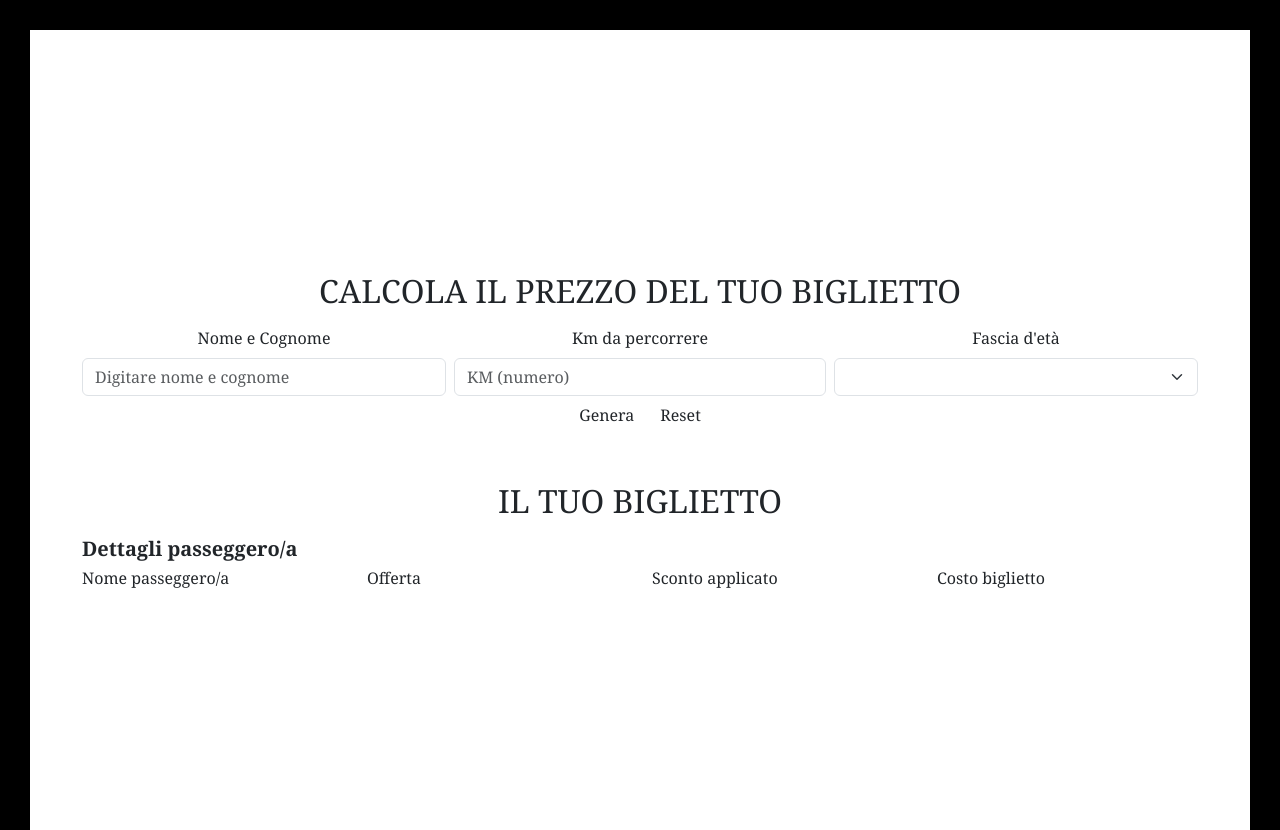
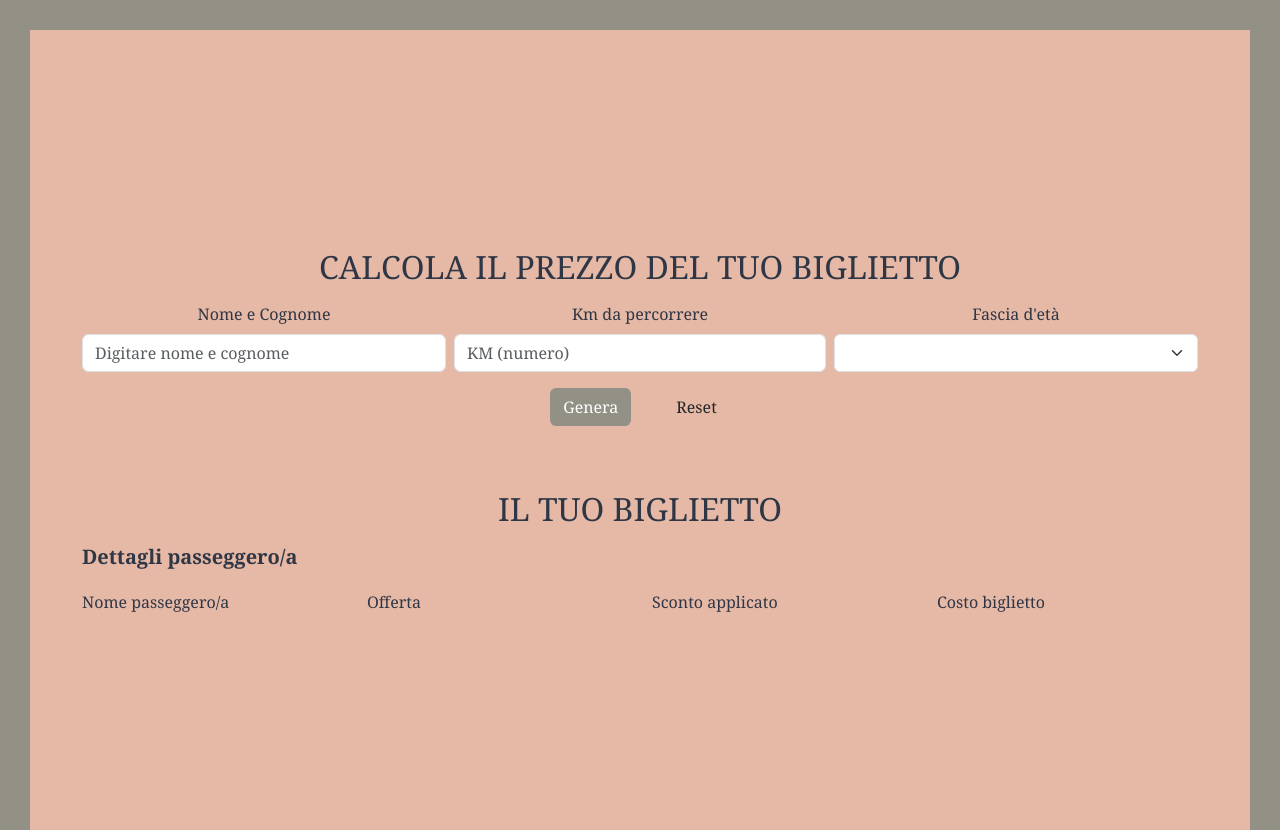
Before and after one commit to Corfaya/js-biglietto-treno-form, a plain HTML site: page index.html in a window 1280 px wide. Drawn offline with nearby package versions, Linux system fonts and the light colour scheme.

Commit message:
[UPD] Adding styles on buttons and background colors on body and wrapper

```diff
--- a/css/style.css
+++ b/css/style.css
@@ -4,9 +4,16 @@
     box-sizing: border-box;
 }
 
+:root {
+    --squid-ink: #2F3645;
+    --chilean-pink: #E6B9A6;
+    --gray-crayola: #939185;
+}
+
 body {
     height: 100vh;
-    background-color: black;
+    background-color: var(--gray-crayola);
+    color: var(--squid-ink);
     font-family: Georgia, 'Times New Roman', Times, serif;
 }
 
@@ -19,10 +26,18 @@ h2 {
     display: flex;
     align-items: center;
     margin: 30px;
-    background-color: white;
+    padding: 30px;
+    background-color: var(--chilean-pink);
 }
 
-.content-debug {
-    height: 100px;
-    background-color: red;
+.bg-gray {
+    background-color: var(--gray-crayola);
 }
+
+.bg-gray:hover {
+    background-color: #939185e0;
+}
+
+.border_gray_hover:hover {
+    border: var(--gray-crayola);
+}
--- a/index.html
+++ b/index.html
@@ -49,8 +49,8 @@
                     </form>
                     <div class="col-12">
                         <div class="d-flex justify-content-center">
-                            <button class="btn" id="button">Genera</button>
-                            <button class="btn" id="reset">Reset</button>
+                            <button class="btn bg-gray text-white m-3" id="button">Genera</button>
+                            <button class="btn m-3 border_gray_hover" id="reset">Reset</button>
                         </div>
                     </div>
                 </div>
@@ -63,22 +63,22 @@
                 </div>
                 <div class="col-12">
                     <div class="content">
-                        <h5 class="fw-bolder">Dettagli passeggero/a</h3>
+                        <h5 class="fw-bolder mb-4">Dettagli passeggero/a</h3>
                         <div class="row">
                             <div class="col-3">
-                                <h6>Nome passeggero/a</h6>
+                                <h6 class="mb-2">Nome passeggero/a</h6>
                                 <p id="passenger" class="text-uppercase fw-bolder"></p>
                             </div>
                             <div class="col-3">
-                                <h6>Offerta</h6>
+                                <h6 class="mb-2">Offerta</h6>
                                 <p id="typeOfTicket"></p>
                             </div>
                             <div class="col-3">
-                                <h6>Sconto applicato</h6>
+                                <h6 class="mb-2">Sconto applicato</h6>
                                 <p id="typeOfDiscount"></p>
                             </div>
                             <div class="col-3">
-                                <h6>Costo biglietto</h6>
+                                <h6 class="mb-2">Costo biglietto</h6>
                                 <p id="cost"></p>
                             </div>
                         </div>
```
